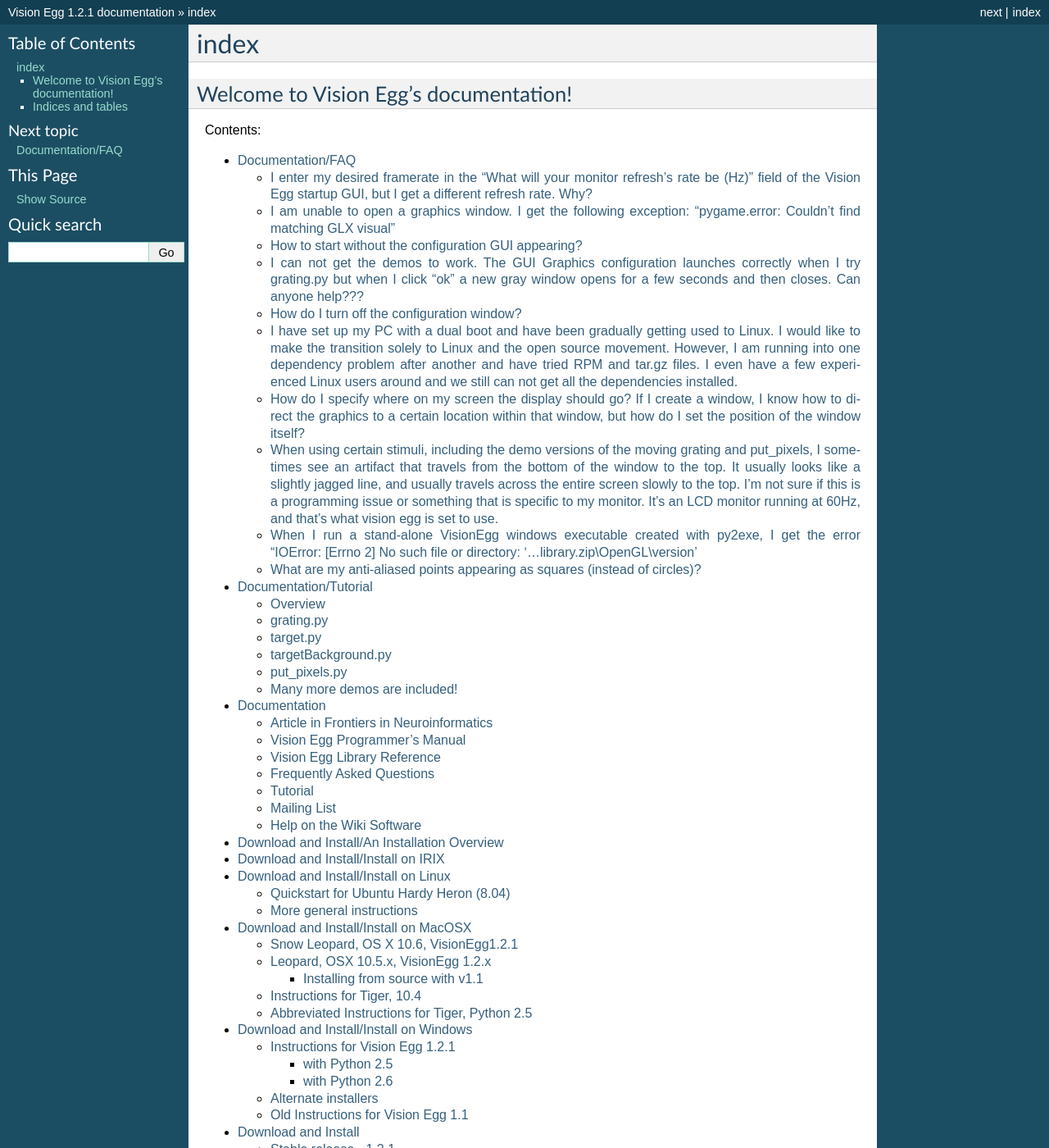
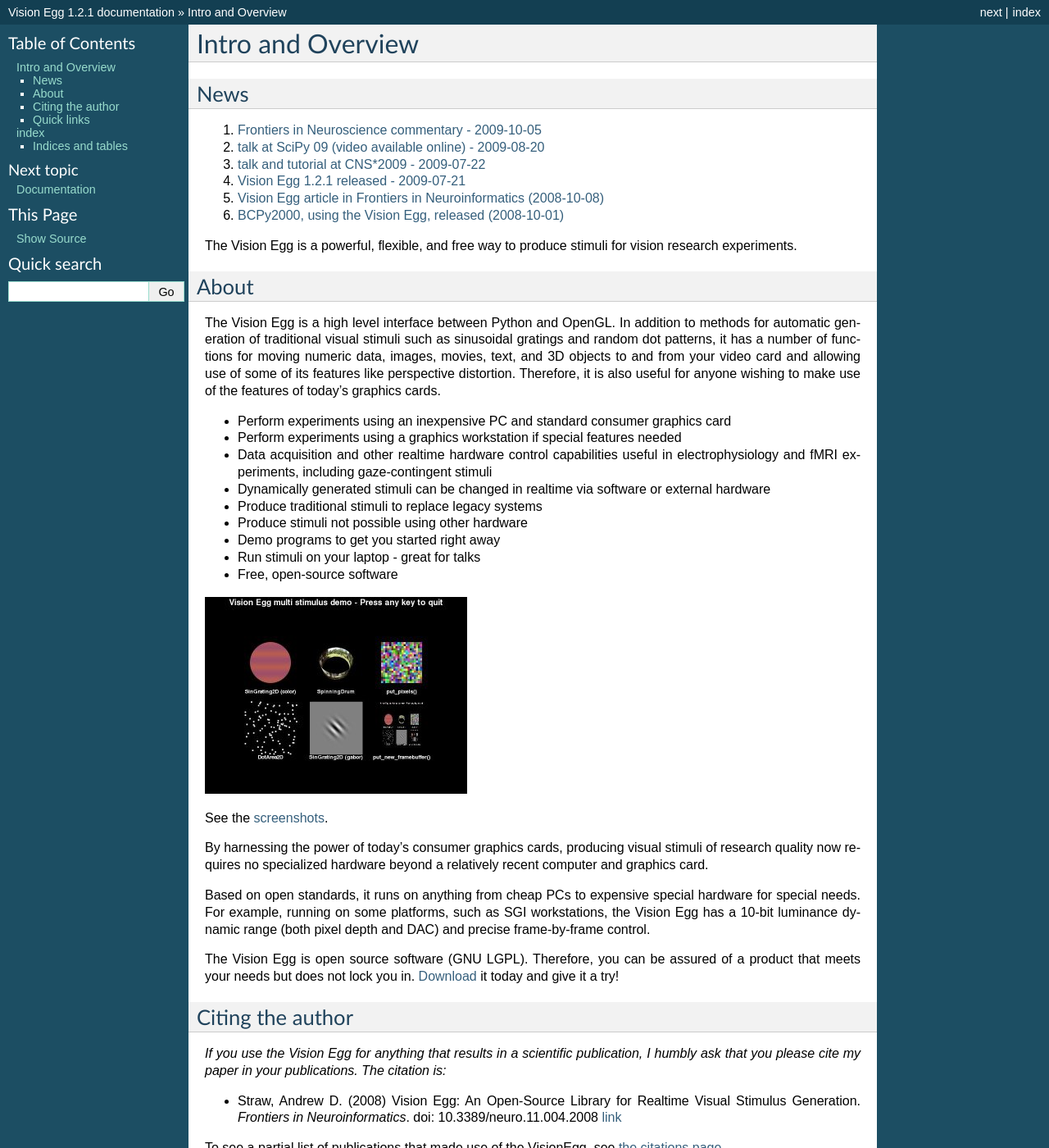
Before and after one commit to visionegg/visionegg, a Sphinx documentation site: the page built from docs/index.rst, in a window 1280 px wide and 1400 px high. Shown: the whole window at 82% size. Built offline with Sphinx 7.4.7, drawn with Linux system fonts in a browser that asks for light colours; some of the changed text lies outside the part shown.

Commit message:
merge Sphinx index page with original 'Intro and Overview'. restore missing image.

```diff
--- a/docs/index.rst
+++ b/docs/index.rst
@@ -1,26 +1,119 @@
+Intro and Overview
+##################
+
+News
+====
+
+1. `Frontiers in Neuroscience commentary - 2009-10-05`_
+
+#. `talk at SciPy 09 (video available online) - 2009-08-20`_
+
+#. `talk and tutorial at CNS*2009 - 2009-07-22`_
+
+#. `Vision Egg 1.2.1 released - 2009-07-21`_
+
+#. `Vision Egg article in Frontiers in Neuroinformatics (2008-10-08)`_
+
+#. `BCPy2000, using the Vision Egg, released (2008-10-01)`_
+
+The Vision Egg is a powerful, flexible, and free way to produce stimuli for vision research experiments.
+
+About
+=====
+
+The Vision Egg is a high level interface between Python and OpenGL. In addition to methods for automatic generation of traditional visual stimuli such as sinusoidal gratings and random dot patterns, it has a number of functions for moving numeric data, images, movies, text, and 3D objects to and from your video card and allowing use of some of its features like perspective distortion. Therefore, it is also useful for anyone wishing to make use of the features of today's graphics cards.
+
+* Perform experiments using an inexpensive PC and standard consumer graphics card
+
+* Perform experiments using a graphics workstation if special features needed
+
+* Data acquisition and other realtime hardware control capabilities useful in electrophysiology and fMRI experiments, including gaze-contingent stimuli
+
+* Dynamically generated stimuli can be changed in realtime via software or external hardware
+
+* Produce traditional stimuli to replace legacy systems
+
+* Produce stimuli not possible using other hardware
+
+* Demo programs to get you started right away
+
+* Run stimuli on your laptop - great for talks
+
+* Free, open-source software
+
+.. image:: multi_stim_small.jpg
+  :width: 320
+  :height: 240
+
+See the screenshots_.
+
+By harnessing the power of today's consumer graphics cards, producing visual stimuli of research quality now requires no specialized hardware beyond a relatively recent computer and graphics card.
+
+Based on open standards, it runs on anything from cheap PCs to expensive special hardware for special needs. For example, running on some platforms, such as SGI workstations, the Vision Egg has a 10-bit luminance dynamic range (both pixel depth and DAC) and precise frame-by-frame control.
+
+The Vision Egg is open source software (GNU LGPL). Therefore, you can be assured of a product that meets your needs but does not lock you in. Download_ it today and give it a try!
+
+Citing the author
+=================
+
+*If you use the Vision Egg for anything that results in a scientific publication, I humbly ask that you please cite my paper in your publications. The citation is:*
+
+* Straw, Andrew D. (2008) Vision Egg: An Open-Source Library for Realtime Visual Stimulus Generation. *Frontiers in Neuroinformatics*. doi: 10.3389/neuro.11.004.2008 link_
+
+To see a partial list of publications that made use of the VisionEgg, see `the citations page`_.
+
+Quick links
+===========
+
+* `download page`_ (Check the Download_ page for more information.)
+
+* `subversion code repository`_ (See SourceRepository_ for more information)
+
+.. ############################################################################
+
+.. _Frontiers in Neuroscience commentary - 2009-10-05: ../News#FrontiersCommentary
+
+.. _talk at SciPy 09 (video available online) - 2009-08-20: ../News#SciPy09talk
+
+.. _talk and tutorial at CNS*2009 - 2009-07-22: ../News#CNS2009talk
+
+.. _Vision Egg 1.2.1 released - 2009-07-21: ../News#Release1.2.1
+
+.. _Vision Egg article in Frontiers in Neuroinformatics (2008-10-08): ../News#VEArticle
+
+.. _BCPy2000, using the Vision Egg, released (2008-10-01): ../News#BCPy2000
+
+.. _screenshots: /Screenshots
+
+.. _Download: ../Download and Install
+
+.. _link: http://frontiersin.org/neuroinformatics/paper/10.3389/neuro.11/004.2008/
+
+.. _the citations page: /Citations
+
+.. _download page: http://sourceforge.net/project/showfiles.php?group_id=40846
+
+.. _subversion code repository: http://visionegg.org/svn/trunk/visionegg#egg=visionegg-dev
+
+.. _SourceRepository: ../SourceRepository
+
+
 index
 #####
-.. Vision Egg documentation master file, created by
-   sphinx-quickstart on Fri Aug 29 21:31:07 2014.
-   You can adapt this file completely to your liking, but it should at least
-   contain the root `toctree` directive.
-
-Welcome to Vision Egg's documentation!
-======================================
 
 Contents:
 
 .. toctree::
 
+  Documentation.rst
   Documentation/FAQ.rst
   Documentation/Tutorial.rst
-  Documentation.rst
+  Download and Install.rst
   Download and Install/An Installation Overview.rst
   Download and Install/Install on IRIX.rst
   Download and Install/Install on Linux.rst
   Download and Install/Install on MacOSX.rst
   Download and Install/Install on Windows.rst
-  Download and Install.rst
   Intro and Overview/About this wiki.rst
   Intro and Overview/Calibration.rst
   Intro and Overview/Citations.rst
```
Also changed, not shown: other parts of docs/index.rst (+1 -2 lines), docs/Intro and Overview.rst (deleted, +0 -121 lines), docs/multi_stim_small.jpg (added).
